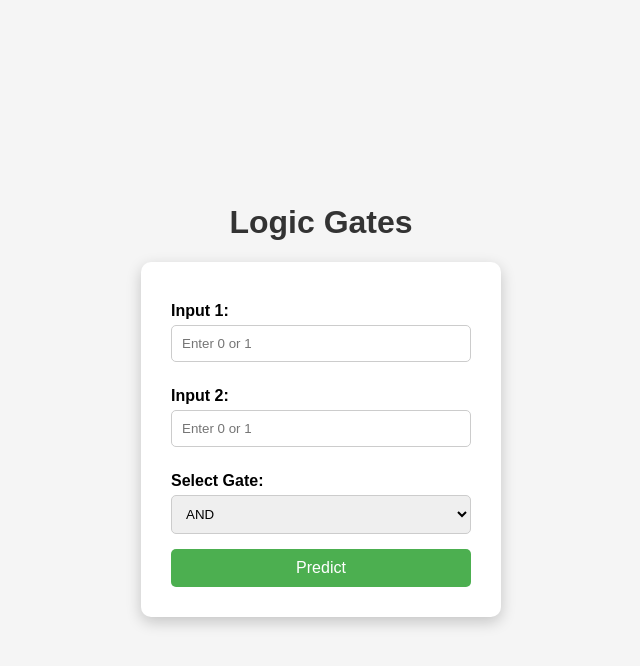
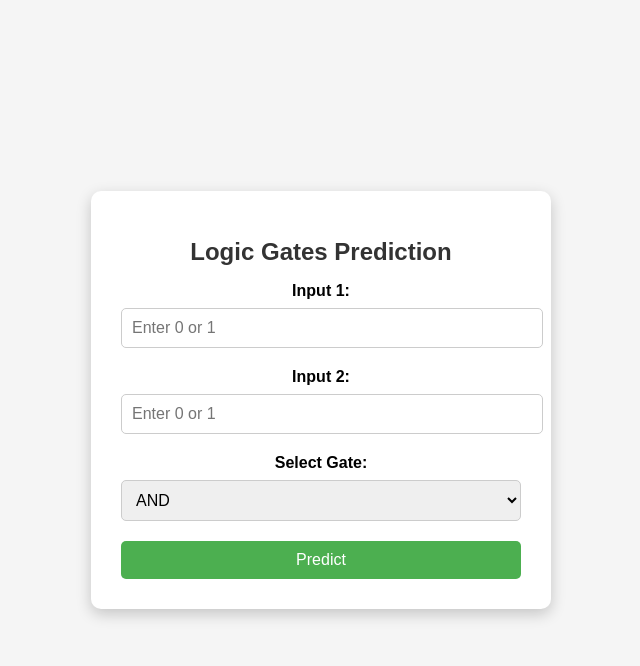
Before and after one commit to rhoyyyalvinnn/logic-gates-miniproj, a Flask app: page / in a window 1280 px wide. Shown: the top 666 px of the page, without its empty margins (319-959 px from the left). Run offline with Flask 3, Linux system fonts and the light colour scheme; parts of the project's set-up code (start-up, migrations or seed data) failed here and were passed over.

Commit message:
ajsdlfaj4

```diff
--- a/static/script.js
+++ b/static/script.js
@@ -0,0 +1,35 @@
+document.addEventListener("DOMContentLoaded", function () {
+    const form = document.getElementById("prediction-form");
+    form.addEventListener("submit", function (event) {
+        event.preventDefault();
+
+        const bit1 = document.getElementById("bit1").value;
+        const bit2 = document.getElementById("bit2").value;
+        const gate = document.getElementById("gate").value;
+
+        // Input validation
+        if (bit1 === "" || bit2 === "" || gate === "") {
+            alert("Please fill in all fields.");
+            return;
+        }
+
+        const formData = new FormData();
+        formData.append("bit1", bit1);
+        formData.append("bit2", bit2);
+        formData.append("gate", gate);
+
+        // Send the data to the backend
+        fetch("/predict", {
+            method: "POST",
+            body: formData
+        })
+        .then(response => response.text())
+        .then(data => {
+            // Display the result in a new page
+            document.body.innerHTML = data;
+        })
+        .catch(error => {
+            console.error("Error:", error);
+        });
+    });
+});
--- a/static/style.css
+++ b/static/style.css
@@ -10,49 +10,60 @@ body {
     flex-direction: column;
 }
 
-form {
+.container {
+    width: 100%;
+    max-width: 400px;
     background-color: #ffffff;
     padding: 30px;
     border-radius: 10px;
     box-shadow: 0 5px 15px rgba(0,0,0,0.2);
-    width: 300px;
-    display: flex;
-    flex-direction: column;
+    text-align: center;
 }
 
 h1 {
-    text-align: center;
     color: #333333;
+    font-size: 24px;
+}
+
+form {
+    display: flex;
+    flex-direction: column;
+    align-items: center;
+}
+
+.form-group {
+    width: 100%;
+    margin-bottom: 20px;
 }
 
 label {
-    margin-top: 10px;
-    margin-bottom: 5px;
+    display: block;
     font-weight: bold;
+    margin-bottom: 8px;
 }
 
-input[type="number"],
-select {
+input[type="number"], select {
+    width: 100%;
     padding: 10px;
-    margin-bottom: 15px;
     border: 1px solid #cccccc;
     border-radius: 5px;
+    font-size: 16px;
 }
 
 button {
-    padding: 10px;
+    padding: 10px 20px;
     background-color: #4CAF50;
     color: white;
     border: none;
     border-radius: 5px;
     cursor: pointer;
     font-size: 16px;
+    width: 100%;
 }
 
 button:hover {
     background-color: #45a049;
 }
-
 
 .result-box {
     margin-top: 20px;
@@ -64,7 +75,7 @@ button:hover {
 }
 
 .result-text {
-    font-size: 24px;
+    font-size: 20px;
     font-weight: bold;
     color: #333333;
 }
--- a/templates/index.html
+++ b/templates/index.html
@@ -7,14 +7,20 @@
     <link rel="stylesheet" href="../static/style.css">
 </head>
 <body>
-        <h1>Logic Gates</h1>
-        <form action="/predict" method="POST">
+    <div class="container">
+        <h1>Logic Gates Prediction</h1>
+        <form id="prediction-form" action="/predict" method="POST">
+            <div class="form-group">
                 <label for="bit1">Input 1:</label>
                 <input type="number" id="bit1" name="bit1" min="0" max="1" required placeholder="Enter 0 or 1">
+            </div>
 
+            <div class="form-group">
                 <label for="bit2">Input 2:</label>
                 <input type="number" id="bit2" name="bit2" min="0" max="1" required placeholder="Enter 0 or 1">
+            </div>
 
+            <div class="form-group">
                 <label for="gate">Select Gate:</label>
                 <select id="gate" name="gate" required>
                     <option value="and">AND</option>
@@ -22,10 +28,11 @@
                     <option value="xor">XOR</option>
                     <option value="nor">NOR</option>
                 </select>
+            </div>
 
             <button type="submit">Predict</button>
         </form>
-
+    </div>
 
     <script src="../static/script.js"></script>
 </body>
--- a/templates/result.html
+++ b/templates/result.html
@@ -4,11 +4,11 @@
     <meta charset="UTF-8">
     <meta name="viewport" content="width=device-width, initial-scale=1.0">
     <title>Prediction Result</title>
-    <link rel="stylesheet" href="..\static\css\style.css">
+    <link rel="stylesheet" href="../static/style.css">
 </head>
 <body>
     <div class="container">
-        <h1>Result for {{ gate }} Gate</h1>
+        <h1>Result for {{ gate | capitalize }} Gate</h1>
         <div class="result-box">
             <p class="result-text">Prediction: {{ prediction }}</p>
             <p class="result-text">Rounded Prediction: {{ rounded_prediction }}</p>
```
Also changed, not shown: README.md. Lines whose indentation alone changed are shown as unchanged.
